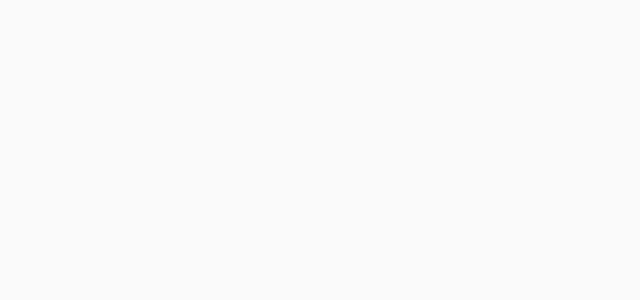
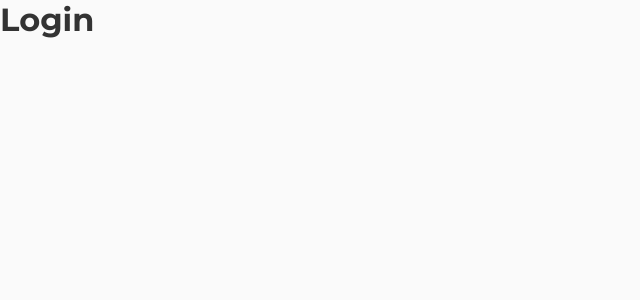
Before and after one commit to mateuscorreiaazevedo/insta-clone, a React (Vite) app: page /login in a window 1280 px wide. Before the commit this address had no page. Shown: the top 300 px of the page, without its empty margins (0-640 px from the left). Built offline with nearby package versions, Linux system fonts and the light colour scheme.

Commit message:
chore: configuration of public routes, login and registration pages created

```diff
--- /dev/null
+++ b/src/pages/login/index.tsx
@@ -0,0 +1,11 @@
+import React from 'react'
+
+export const LoginPage = () => {
+  return (
+    <main>
+      <h1>
+        Login
+      </h1>
+    </main>
+  )
+}
--- a/src/routes/public/index.tsx
+++ b/src/routes/public/index.tsx
@@ -1,12 +1,16 @@
-import { Routes, Route } from 'react-router-dom'
+import { Routes, Route, Navigate } from 'react-router-dom'
 import React from 'react'
 import { PublicLayout } from '../../components/layouts/public'
+import { LoginPage } from '../../pages/login'
 
 export const PublicRoutes = () => {
   return (
     <PublicLayout>
       <Routes>
-        <Route index element={<p>public</p>} />
+        <Route index element={<Navigate to='/login'/>}/>
+        <Route path='/login' element={<LoginPage/>}/>
+        <Route path='/register' element={<LoginPage/>}/>
+        <Route path='*' element={<Navigate to='/login'/>}/>
       </Routes>
     </PublicLayout>
   )
```
Also changed, not shown: src/pages/register/index.tsx (added, +11 -0 lines).
